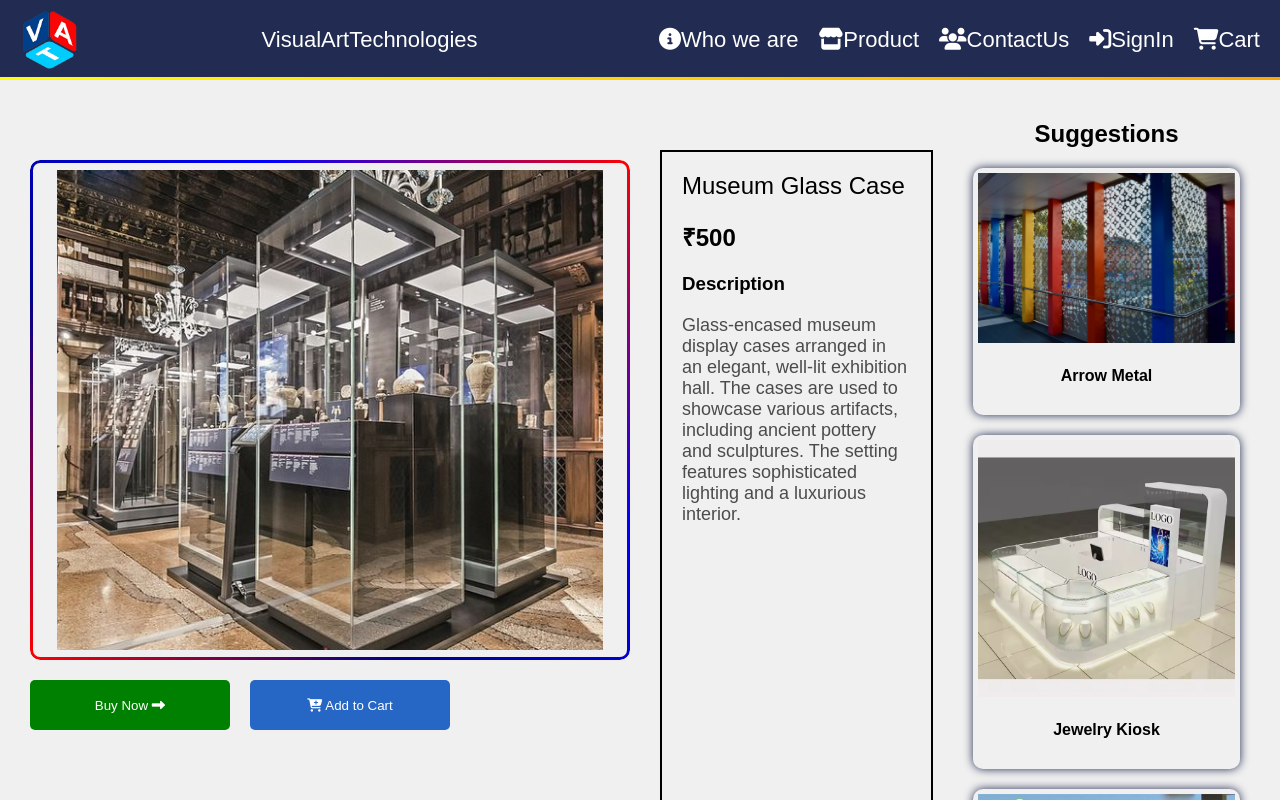
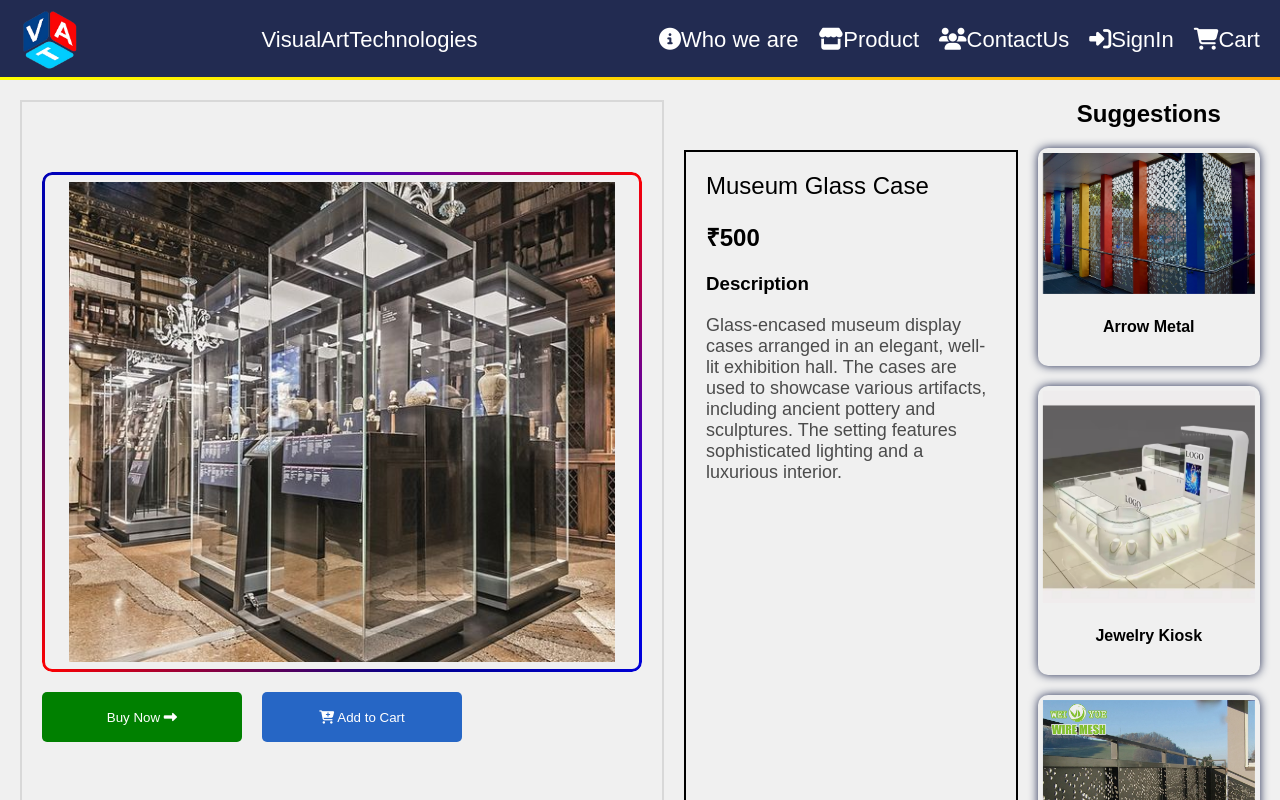
Before and after one commit to notfound07/VAT, a React (Create React App) app in the folder client/: page /Details/1 in a window 1280 px wide. Shown: the top 800 px of the page. Built offline with nearby package versions, Linux system fonts and the light colour scheme.

Commit message:
Working on details

```diff
--- a/client/src/Product_Details/Detail.jsx
+++ b/client/src/Product_Details/Detail.jsx
@@ -83,7 +83,7 @@ const Detail = () => {
             </div>
           </div>
           <div className="art-item-placeholder" style={{ height: isFixed ? artItemRef.current.clientHeight + 'px' : '0' }} />
-      <div ref={footerRef}></div>
+          <div ref={footerRef}></div>
         </div>
         <div className='art-details-text'>
           <div className="art-name">{product.title}</div>
--- a/client/src/Product_Details/Details.css
+++ b/client/src/Product_Details/Details.css
@@ -12,19 +12,20 @@
 
 .main-column {
   width: 100%;
+  border: 2px solid rgba(0, 0, 0, 0.1);
 }
 
 .art-item {
   position: sticky;
   top: 40px;
-  padding: 10px;
+  padding: 20px;
   width: 100%;
 }
 
 .art-item.fixed {
   position: fixed;
   top: 40px;
-  left: 20px;
+  padding: 20px;
   width: 100%;
   transition: top 0.5s ease;
 }
@@ -163,9 +164,7 @@
 }
 
 .suggestions-container {
-  width: 30ch;
-  margin: 20px;
-  justify-content: center;
+  width: 25ch;
 }
 
 .suggestions-container h2 {
```
